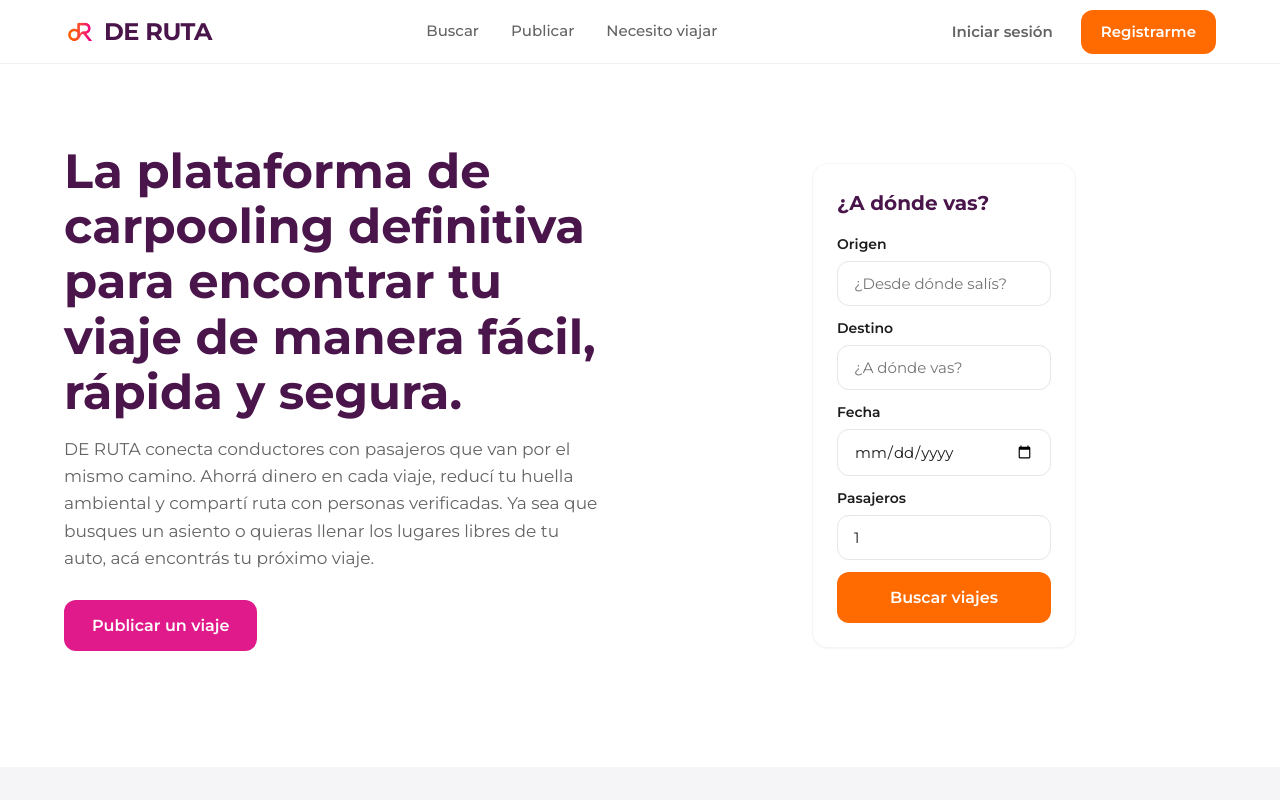
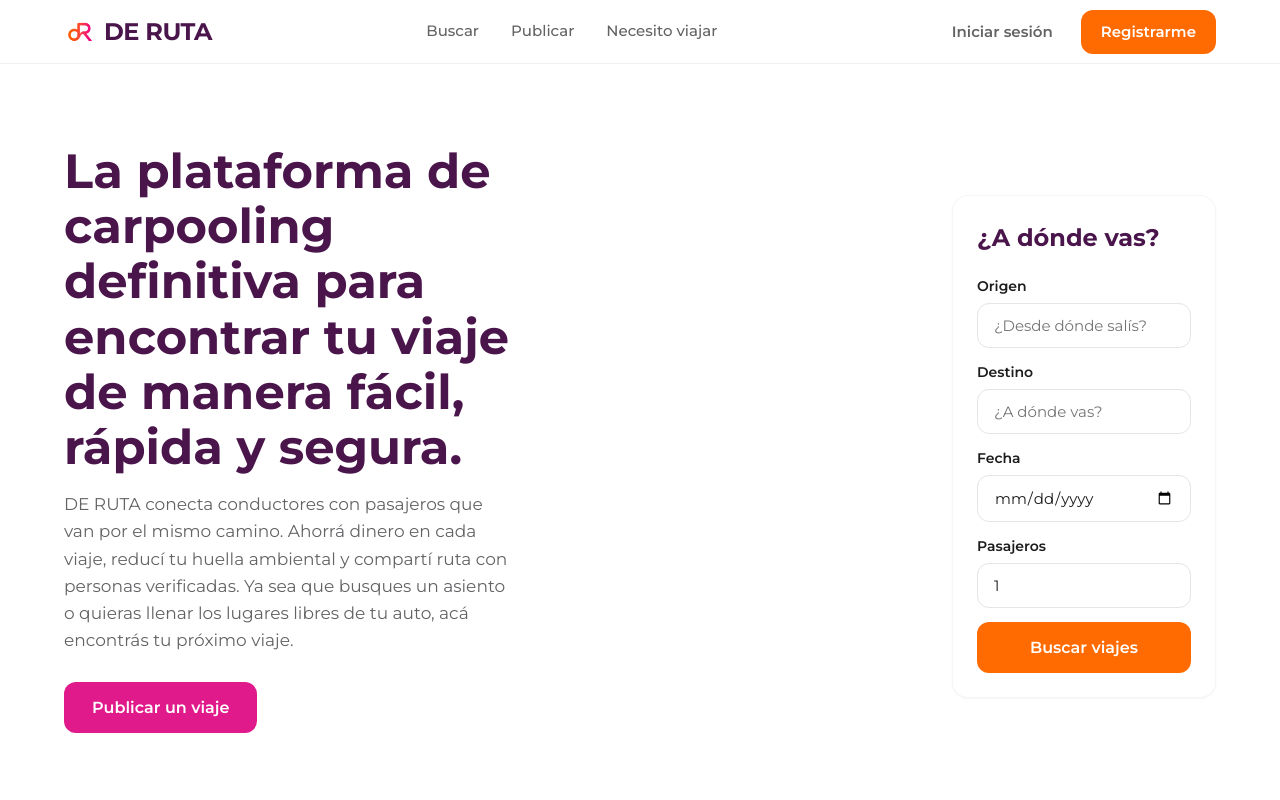
Before and after one commit to camivillafane/deruta, an Angular app in the folder apps/web/: page / in a window 1280 px wide. Shown: the top 800 px of the page. Built offline with nearby package versions, Linux system fonts and the light colour scheme.

Commit message:
Widen hero search form and align to the right

```diff
--- a/apps/web/src/app/features/landing/landing.component.scss
+++ b/apps/web/src/app/features/landing/landing.component.scss
@@ -12,7 +12,12 @@
     align-items: center;
 
     @media (min-width: 768px) {
-      grid-template-columns: 1fr 1fr;
+      grid-template-columns: 1fr 1.25fr;
+      gap: 48px;
+    }
+
+    @media (min-width: 1024px) {
+      grid-template-columns: 1fr 1.4fr;
       gap: 64px;
     }
   }
@@ -58,23 +63,37 @@
   &__visual {
     display: flex;
     justify-content: center;
+    width: 100%;
+
+    @media (min-width: 768px) {
+      justify-content: flex-end;
+    }
   }
 }
 
 .hero-search-form {
   width: 100%;
-  max-width: 380px;
+  max-width: 520px;
+  margin: 0 auto;
+
+  @media (min-width: 768px) {
+    margin: 0 0 0 auto;
+  }
 
   &__title {
-    font-size: 1.25rem;
+    font-size: 1.5rem;
     font-weight: 700;
     color: var(--color-violet);
-    margin-bottom: 16px;
+    margin-bottom: 20px;
   }
 
   app-input {
     display: block;
-    margin-bottom: 12px;
+    margin-bottom: 14px;
+  }
+
+  app-button {
+    margin-top: 8px;
   }
 }
 
```
